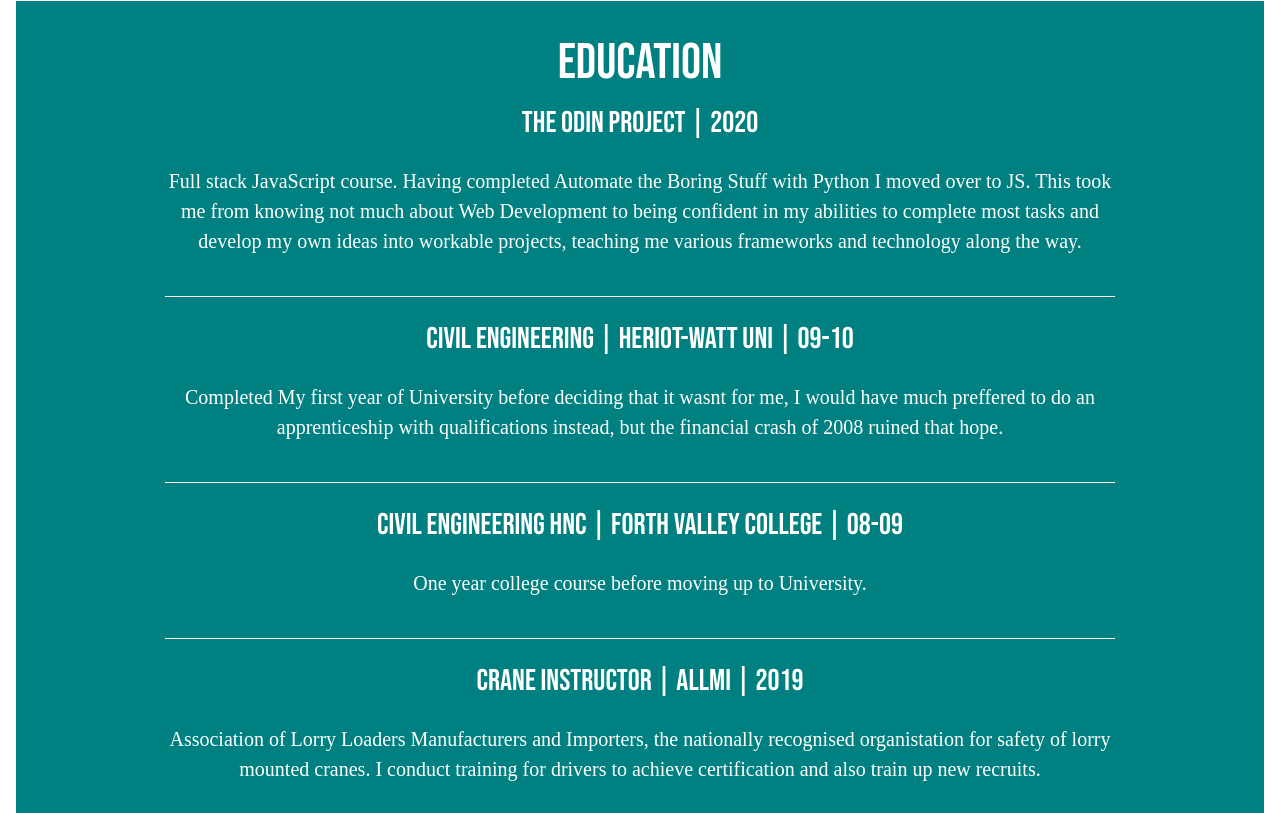
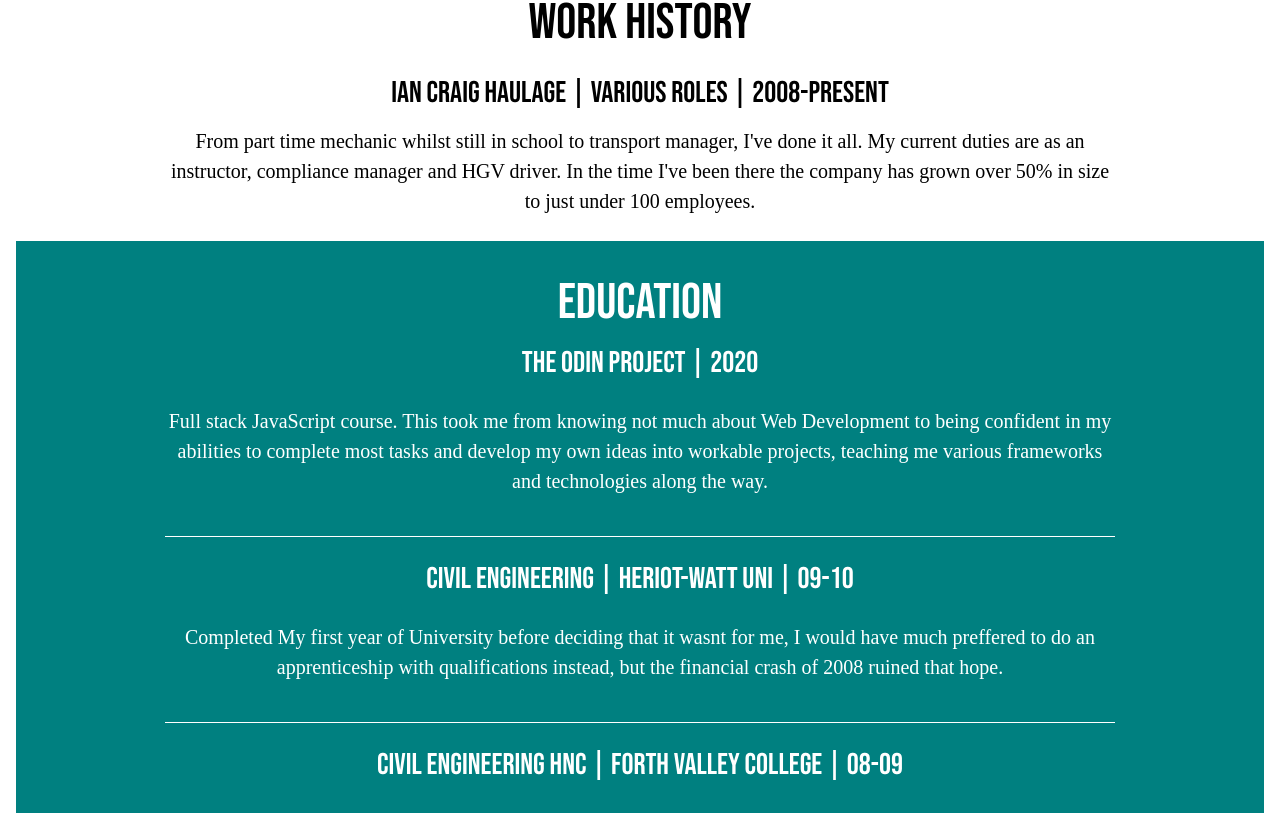
Before and after one commit to WhiskyToad/personal-website, a React (Create React App) app in the folder client/: page /#/home in a window 1280 px wide. Shown: the part 1196-2009 px from the top of the page. Built offline with nearby package versions, Linux system fonts and the light colour scheme.

Commit message:
updated info

```diff
--- a/client/public/index.html
+++ b/client/public/index.html
@@ -5,39 +5,23 @@
     <link rel="icon" href="%PUBLIC_URL%/favicon.ico" />
     <meta name="viewport" content="width=device-width, initial-scale=1" />
     <meta name="theme-color" content="#000000" />
-    <meta
-      name="description"
-      content="Web site created using create-react-app"
+    <meta name="description" content="Steven Craig personal website" />
+    <link rel="apple-touch-icon" href="%PUBLIC_URL%/logo192.png" />
+    <link rel="preconnect" href="https://fonts.gstatic.com" />
+    <link
+      href="https://fonts.googleapis.com/css2?family=Open+Sans&display=swap"
+      rel="stylesheet"
     />
-    <link rel="apple-touch-icon" href="%PUBLIC_URL%/logo192.png" />
     <!--
       manifest.json provides metadata used when your web app is installed on a
       user's mobile device or desktop. See https://developers.google.com/web/fundamentals/web-app-manifest/
     -->
     <link rel="manifest" href="%PUBLIC_URL%/manifest.json" />
-    <!--
-      Notice the use of %PUBLIC_URL% in the tags above.
-      It will be replaced with the URL of the `public` folder during the build.
-      Only files inside the `public` folder can be referenced from the HTML.
 
-      Unlike "/favicon.ico" or "favicon.ico", "%PUBLIC_URL%/favicon.ico" will
-      work correctly both with client-side routing and a non-root public URL.
-      Learn how to configure a non-root public URL by running `npm run build`.
-    -->
     <title>Steven Craig</title>
   </head>
   <body>
     <noscript>You need to enable JavaScript to run this app.</noscript>
     <div id="root"></div>
-    <!--
-      This HTML file is a template.
-      If you open it directly in the browser, you will see an empty page.
-
-      You can add webfonts, meta tags, or analytics to this file.
-      The build step will place the bundled scripts into the <body> tag.
-
-      To begin the development, run `npm start` or `yarn start`.
-      To create a production bundle, use `npm run build` or `yarn build`.
-    -->
   </body>
 </html>
--- a/client/src/Components/About.js
+++ b/client/src/Components/About.js
@@ -38,6 +38,19 @@ const About = () => {
           general outline of what needs done and then organise myself to
           complete the tasks. Have experience of working in small teams as well
           as lone work.
+          <br></br>
+          <br></br>
+          My learning journey began in November 2019 when I completed a basic
+          codeacademy Python course before purchasing Automate the Boring Stuff
+          and coding along with that. From here I switched across to JavaScript
+          for more career opportunities. I really enjoy the challenge of full
+          stack development, I like being a jack of all trades and being self
+          reliant in fixing and creating everything as much as possible. It was
+          near the start of my web development course that I discovered that I
+          REALLY enjoy software development, my mind has always been a very
+          active monkey brain and the problems and challenges imposed by
+          programming and the logical way of thinking just clicked with me and I
+          finally feel I have found a hobby I can turn into a career.
         </Text>
       </Box>
       <Box py="2%" w="100%" bgColor="white">
@@ -75,11 +88,10 @@ const About = () => {
           borderBottom="1px solid white"
           fontFamily="open-sans"
         >
-          Full stack JavaScript course. Having completed Automate the Boring
-          Stuff with Python I moved over to JS. This took me from knowing not
-          much about Web Development to being confident in my abilities to
-          complete most tasks and develop my own ideas into workable projects,
-          teaching me various frameworks and technology along the way.
+          Full stack JavaScript course. This took me from knowing not much about
+          Web Development to being confident in my abilities to complete most
+          tasks and develop my own ideas into workable projects, teaching me
+          various frameworks and technologies along the way.
         </Text>
         <Text fontSize={["20px", "20px", "30px", "30px"]} pt="20px">
           Civil Engineering | Heriot-Watt Uni | 09-10
@@ -158,7 +170,7 @@ const About = () => {
           pb="40px"
           borderBottom="1px solid white"
         >
-          JavaScript | react + redux | HTML5 | CSS3 | NodeJS | MongoDB | GitHub
+          JavaScript | React + Redux | HTML5 | CSS3 | NodeJS | MongoDB | GitHub
           | Management Skills | Instructor | Highly Teachable
         </Text>
       </Box>
--- a/client/src/Components/Projects.js
+++ b/client/src/Components/Projects.js
@@ -21,12 +21,12 @@ const Projects = () => {
           m="20px"
         >
           <Image src={BrewersDiary} alt="Brewers Diary cover" />
-          <Box>
+          <Box p="10px">
             <Text fontSize="30px">Brewers Diary</Text>
             <Badge
               variant="solid"
               rounded="full"
-              fontSize="20px"
+              fontSize="15px"
               px={3}
               m="2px"
             >
@@ -35,7 +35,7 @@ const Projects = () => {
             <Badge
               variant="solid"
               rounded="full"
-              fontSize="20px"
+              fontSize="15px"
               px={3}
               m="2px"
             >
@@ -44,7 +44,7 @@ const Projects = () => {
             <Badge
               variant="solid"
               rounded="full"
-              fontSize="20px"
+              fontSize="15px"
               px={3}
               m="2px"
             >
@@ -53,7 +53,8 @@ const Projects = () => {
             <Text mb="10px" fontSize="15px" fontFamily="open-sans">
               My long term project to create a recipe and brew log sharing
               website, I'm slowly building this out and adding more features,
-              currently it is fully working for CRUD operations.
+              currently it is fully working for CRUD operations. One day I aim
+              to bring this to full production.
             </Text>
             <Link
               href="https://github.com/WhiskyToad/brewers-diary"
@@ -82,7 +83,7 @@ const Projects = () => {
             <Badge
               variant="solid"
               rounded="full"
-              fontSize="20px"
+              fontSize="15px"
               px={3}
               m="2px"
             >
@@ -91,7 +92,7 @@ const Projects = () => {
             <Badge
               variant="solid"
               rounded="full"
-              fontSize="20px"
+              fontSize="15px"
               px={3}
               m="2px"
             >
@@ -133,7 +134,7 @@ const Projects = () => {
             <Badge
               variant="solid"
               rounded="full"
-              fontSize="20px"
+              fontSize="15px"
               px={3}
               m="2px"
             >
@@ -176,7 +177,7 @@ const Projects = () => {
             <Badge
               variant="solid"
               rounded="full"
-              fontSize="20px"
+              fontSize="15px"
               px={3}
               m="2px"
             >
@@ -218,7 +219,7 @@ const Projects = () => {
             <Badge
               variant="solid"
               rounded="full"
-              fontSize="20px"
+              fontSize="15px"
               px={3}
               m="2px"
             >
--- a/client/src/theme/font-face.js
+++ b/client/src/theme/font-face.js
@@ -9,14 +9,6 @@ const Fonts = () => (
       font-weight: 800;
       font-display: swap;
       src: url(fonts/BebasNeue-Regular.woff2) format('woff2');
-      unicode-range: U+0000-00FF, U+0131, U+0152-0153, U+02BB-02BC, U+02C6, U+02DA, U+02DC, U+2000-206F, U+2074, U+20AC, U+2122, U+2191, U+2193, U+2212, U+2215, U+FEFF, U+FFFD;
-    }
-    @font-face {
-      font-family: 'Vollkorn';
-      font-style: normal;
-      font-weight: 800;
-      font-display: swap;
-      src: url(fonts/Vollkorn.woff2) format('woff2');
       unicode-range: U+0000-00FF, U+0131, U+0152-0153, U+02BB-02BC, U+02C6, U+02DA, U+02DC, U+2000-206F, U+2074, U+20AC, U+2122, U+2191, U+2193, U+2212, U+2215, U+FEFF, U+FFFD;
     }
     @font-face {
--- a/client/src/theme/theme.js
+++ b/client/src/theme/theme.js
@@ -2,7 +2,7 @@ import { extendTheme } from "@chakra-ui/react";
 
 const theme = extendTheme({
   fonts: {
-    body: "Vollkorn",
+    body: "Open Sans",
   },
   textStyles: {
     navbar: {
```
